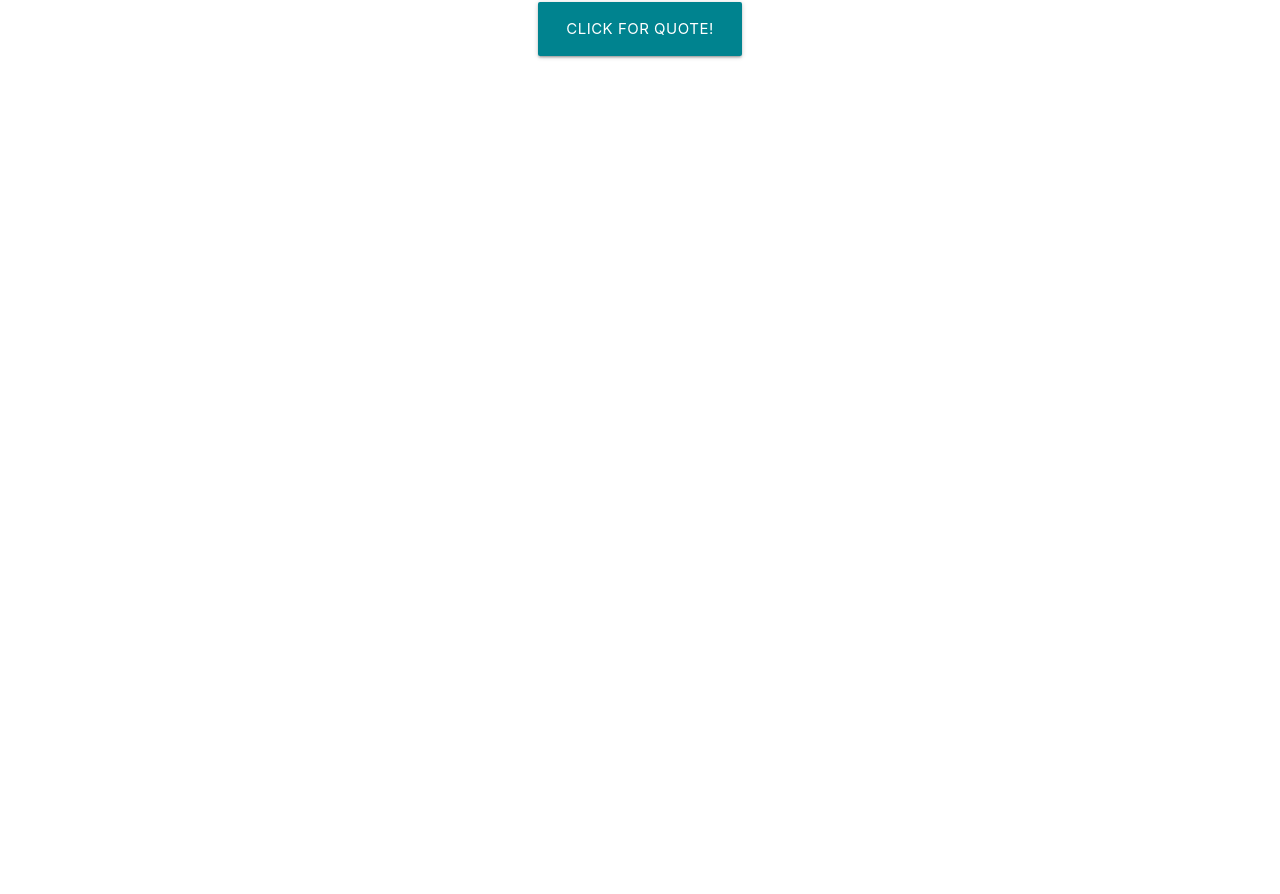
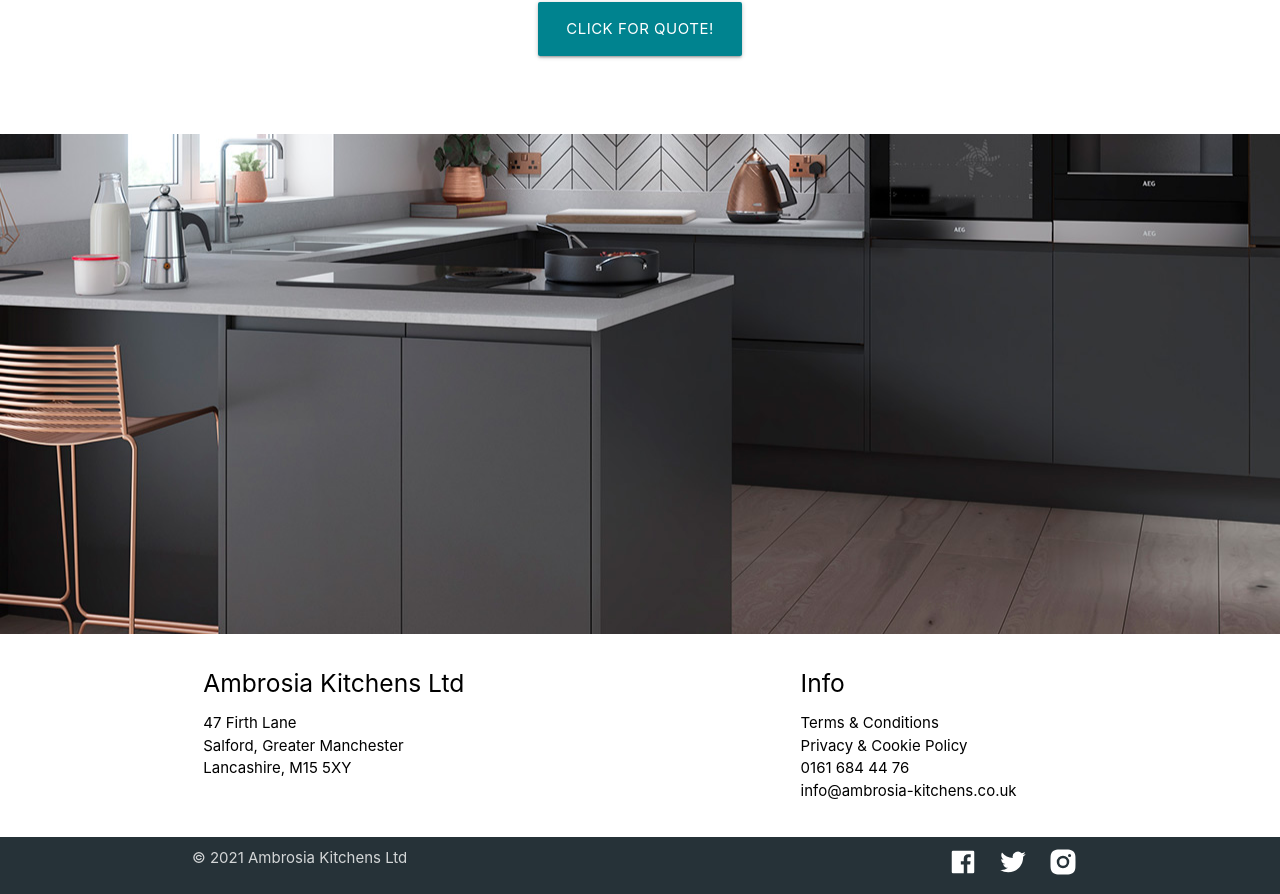
Before and after one commit to PhilwithoneL/ambrosia-kitchens, a React (Create React App) app: page / in a window 1280 px wide. Shown: the part 880-1774 px from the top of the page. Before the commit the page ends 1164 px from the top, so only its background shows below. Built offline with nearby package versions, Linux system fonts and the light colour scheme; a web font is replaced by a local one.

Commit message:
V0.05 Welcome page creation
- Added footer

- Added animations to footer with aos

```diff
--- a/src/components/Footer.js
+++ b/src/components/Footer.js
@@ -1,10 +1,55 @@
 import React from 'react'
+import AOS from 'aos/dist/aos.js';
+import { RiFacebookBoxFill, RiTwitterFill, RiInstagramFill } from 'react-icons/ri';
 
 const Footer = () => {
+
+    AOS.init();
+
+
     return (
         <div>
-            <div class="section white footer" data-aos="fade-right">
+            <div class="white footer" >
+                <footer class="page-footer white" data-aos="fade-right" data-aos-duration="750">
+                    <div class="container" >
+                        <div class="row">
+                        <div class="col l6 s12 black-text">
+                            <h5>Ambrosia Kitchens Ltd</h5>
+                            <p class="text-flow footer-address">
+                                <ul>
+                                    <li>47 Firth Lane</li>
+                                    <li>Salford, Greater Manchester</li>
+                                    <li>Lancashire, M15 5XY</li>
+                                </ul>
+                            </p>
+                        </div>
+                        <div class="col l4 offset-l2 s12 ">
+                            <h5 class="black-text">Info</h5>
+                            <ul>
+                            <li><a href="#!" class="black-text">Terms & Conditions</a></li>
+                            <li><a href="#!" class="black-text">Privacy & Cookie Policy</a></li>
+                            <li><a href="#!" class="black-text">0161 684 44 76</a></li>
+                            <li><a href="#!" class="black-text">info@ambrosia-kitchens.co.uk</a></li>
+                            </ul>
+                        </div>
+                        </div>
+                    </div>
 
+                    <div class="footer-copyright blue-grey darken-4" >
+                        <div class="container">
+                        © 2021 Ambrosia Kitchens Ltd
+                            <div className="grey-text text-lighten-4 right" href="#!">
+
+                                    <a class ="white-text"><RiFacebookBoxFill className = "social-footer-icon"/></a>
+
+                                    <a class ="white-text"><RiTwitterFill className = "social-footer-icon"/></a>
+
+                                    <a class ="white-text"><RiInstagramFill className = "social-footer-icon"/></a>
+
+                            </div>
+                        </div>
+                    </div>
+                </footer>
             </div>
         </div>
     )
--- a/src/components/Welcome.js
+++ b/src/components/Welcome.js
@@ -5,7 +5,6 @@ import kitchenWelcomeImg1 from '../assets/Welcome-Kitchen.jpg';
 import kitchenWelcomeImg2 from '../assets/Welcome-Kitchen2.jpg';
 import "aos/dist/aos.css"
 import AOS from 'aos/dist/aos.js';
-import img from '../assets/download.jpg';
 import M from 'materialize-css/dist/js/materialize.min.js'
 
 export const Welcome = () => {
@@ -25,9 +24,9 @@ export const Welcome = () => {
             </div>
 
             <div  class="section white welcome-message">
-              <div class="row container" data-aos="fade-right">
-                <h2 class="header" >Welcome!</h2>
-                <p class="grey-text text-darken-3 lighten-3">
+              <div class="row container" data-aos="fade-right" data-aos-duration="750">
+                <h2 class="header black-text" >Welcome!</h2>
+                <p class="black-text">
                   <p>We offer high quality, bespoke kitchen renovations in the Manchester area. We offer a range styles and designs to best meet your needs and budget.</p>
 
                   <div className = "quote">Click the link below to get a quote or stop round our showroom today!</div>
@@ -50,6 +49,9 @@ export const Welcome = () => {
 
               </div>
             </div>
+            <div class="parallax-container">
+                <div class="parallax"><img src={ kitchenWelcomeImg2 }/></div>
+            </div>
 
             <Footer />
 
--- a/src/scss/main.css
+++ b/src/scss/main.css
@@ -22,6 +22,15 @@ html {
           align-items: center;
 }
 
+.text-center {
+  display: -webkit-box;
+  display: -ms-flexbox;
+  display: flex;
+  -webkit-box-pack: center;
+      -ms-flex-pack: center;
+          justify-content: center;
+}
+
 .nav-logo {
   width: 85px;
   height: 85px;
@@ -38,7 +47,7 @@ html {
 }
 
 .parallax-container {
-  height: 2500px;
+  margin: none;
 }
 
 .welcome-message {
@@ -56,8 +65,22 @@ html {
   height: 60px;
 }
 
-.footer {
-  height: 150px;
+.welcome-img-2 {
+  height: 500px;
+}
+
+li {
+  list-style: none;
+}
+
+.social-footer-icon {
+  font-size: 30px;
+  margin: 0px 10px;
+}
+
+.social-footer-icon:hover {
+  cursor: pointer;
+  color: #e0e0e0;
 }
 
 @media only screen and (min-width: 991px) {
--- a/src/styles/main.scss
+++ b/src/styles/main.scss
@@ -20,6 +20,10 @@ html {
     align-items: center;
 }
 
+.text-center {
+    display: flex;
+    justify-content: center;
+}
 
 //Navigation
 
@@ -42,7 +46,7 @@ html {
 //Welcome page
 
 .parallax-container {
-    height: 2500px;
+    margin:none;
 }
 
 .welcome-message {
@@ -60,10 +64,26 @@ html {
     height: 60px;
 }
 
+.welcome-img-2 {
+    height:500px;
+}
+
 //Footer
 
-.footer {
-    height: 150px;
+
+li {
+    list-style: none;
+}
+
+.social-footer-icon {
+    font-size: 30px;
+    margin: 0px 10px;
+
+    &:hover {
+        cursor: pointer;
+        color: #e0e0e0;
+
+    }
 }
 
 @import '_mediaQueries.scss';
```
Also changed, not shown: 1 other file (tests, documents, lock files or other folders).
